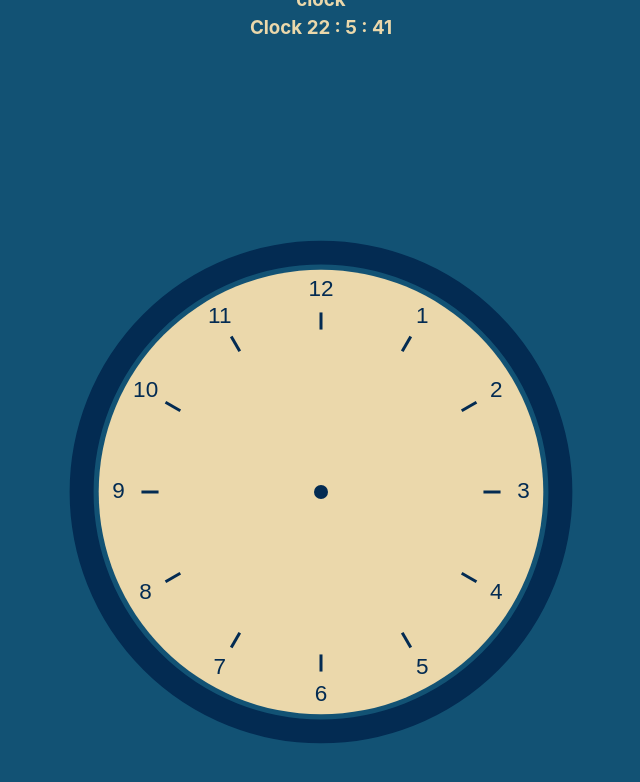
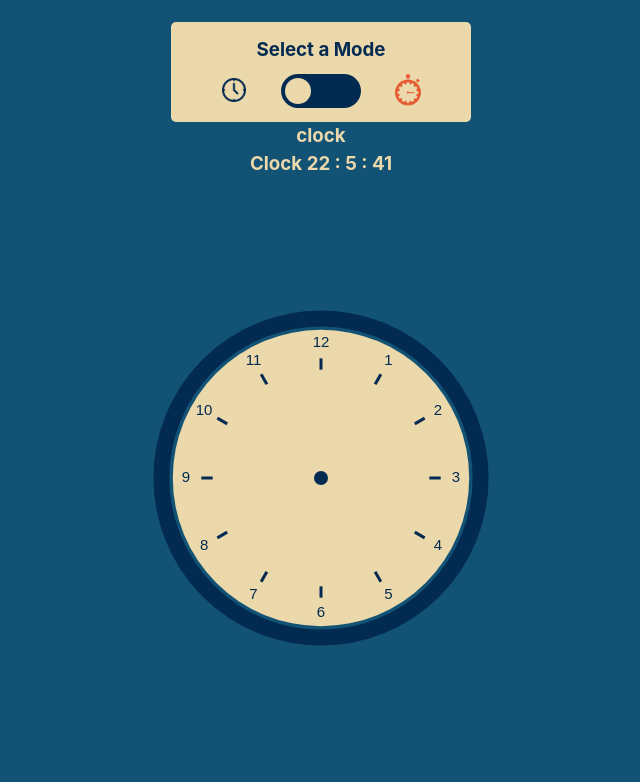
Before and after one commit to MattCordier/clock-stopwatch, a React (Vite) app: page / in a window 1280 px wide. Shown: the top 782 px of the page, without its empty margins (319-959 px from the left). Built offline with nearby package versions, Linux system fonts and the light colour scheme.

Commit message:
added icons to toggle switch, updated css

```diff
--- a/src/time-piece.tsx
+++ b/src/time-piece.tsx
@@ -10,7 +10,7 @@ export function TimePiece(props: any) {
     const { tick, handleStart, handlePause, handleReset } = useStopWatch()
 
     return (
-        <TimePieceCanvas mode={mode} ss={seconds} mm={minutes} hh={hours} tick={tick} size={900}>
+        <TimePieceCanvas mode={mode} ss={seconds} mm={minutes} hh={hours} tick={tick} size={600}>
 
             <button onClick={handleStart}>Start</button>
             <button onClick={handlePause}>Pause</button>
--- a/src/toggle-switch.module.css
+++ b/src/toggle-switch.module.css
@@ -1,12 +1,25 @@
 .root {
     display: flex;
     justify-content: center;
+    flex-direction: column;
+    align-items: center;
     gap: 10px;
-    background: var(--sea-nymph);
+    background: var(--chamois);
     width: 300px;
     height: 100px;
     padding: 2rem;
     margin: 0 auto;
+    border-radius: 5px;
+}
+
+.title {
+    color: var(--vogue-blue);
+}
+
+.toggleWrapper {
+    width: 100%;
+    display: flex;
+    justify-content: space-around;
 }
 
 .switch input {
@@ -59,3 +72,8 @@ input:checked + .slider:before {
     -ms-transform: translateX(46px);
     transform: translateX(46px);
 }
+
+.icon {
+    width: 32px;
+    height: 32px;
+}
--- a/src/toggle-switch.tsx
+++ b/src/toggle-switch.tsx
@@ -7,12 +7,16 @@ export function ToggleSwitch(props: ToggleSwitchProps) {
 
     return (
         <>
-            <h3>{title}</h3>
             <div className={styles.root} >
-                <label className={styles.switch}>
-                    <input type="checkbox" checked={checked} onChange={onChange} />
-                    <span className={styles.slider}></span>
-                </label>
+                <h3 className={styles.title}>{title}</h3>
+                <div className={styles.toggleWrapper}>
+                    <img src='/icon-clock-48.png' className={styles.icon} />
+                    <label className={styles.switch}>
+                        <input type="checkbox" checked={checked} onChange={onChange} />
+                        <span className={styles.slider}></span>
+                    </label>
+                    <img src='/icon-stopwatch-48.png' className={styles.icon} />
+                </div>
             </div>
         </>
     )
```
